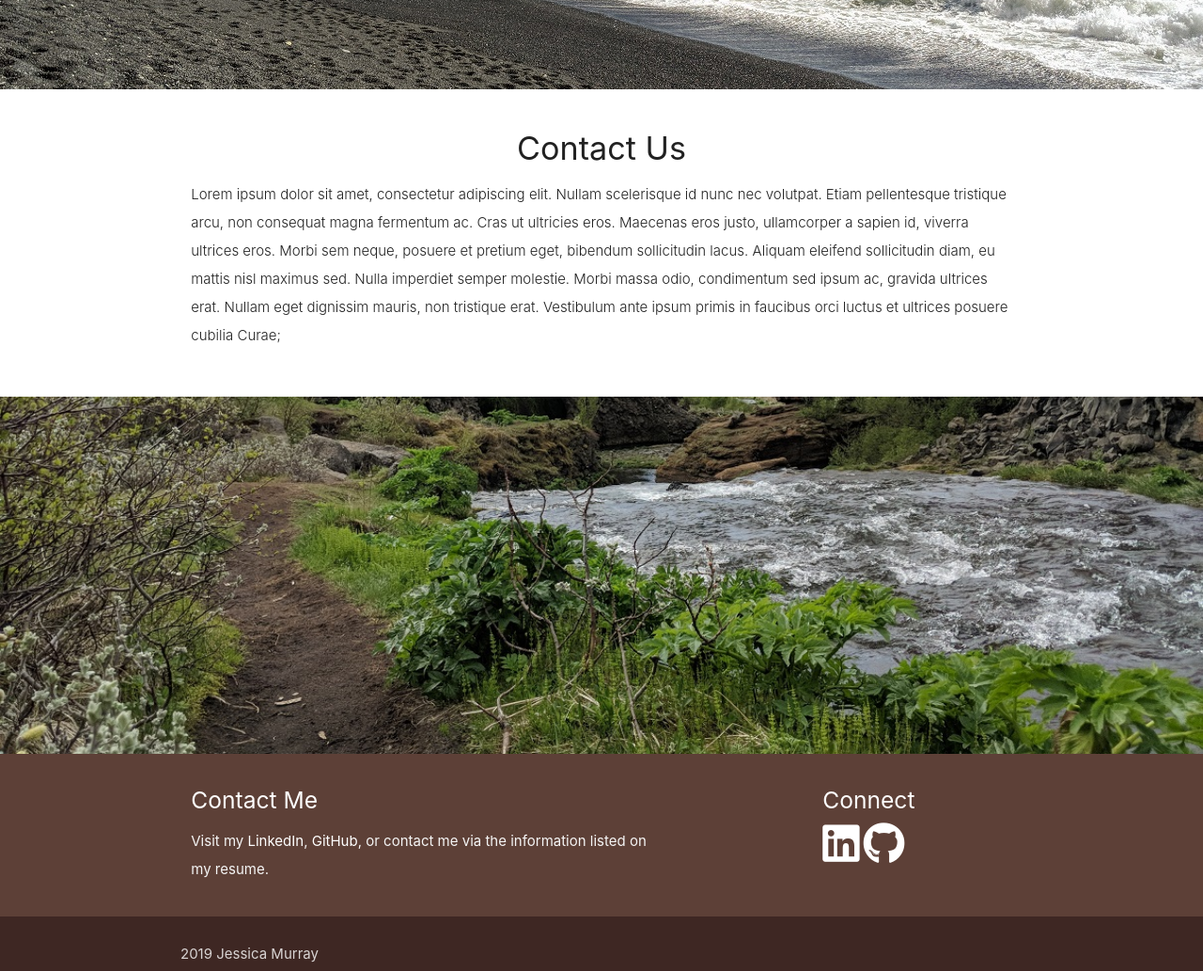
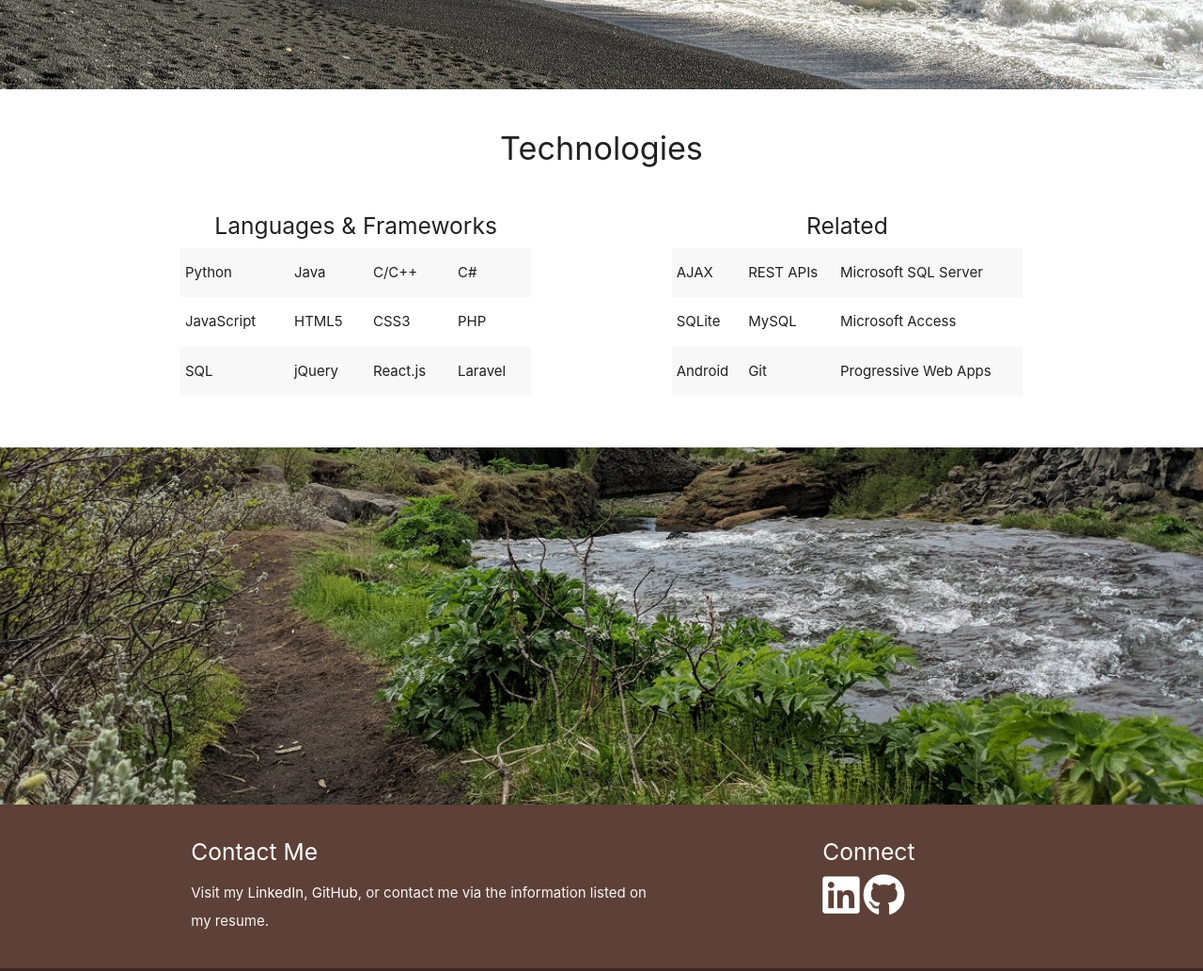
Before and after one commit to jesmur/jesmur.github.io, a plain HTML site: page index.html in a window 1280 px wide. Shown: the part 1180-2213 px from the top of the page at 94% size. Drawn offline with nearby package versions, Linux system fonts and the light colour scheme.

Commit message:
technologies

```diff
--- a/css/style.css
+++ b/css/style.css
@@ -63,3 +63,7 @@ footer.page-footer {
 #me{
     border-radius: 50%;
 }
+
+.tech{
+    padding-right: 50px;
+}
--- a/index.html
+++ b/index.html
@@ -67,10 +67,83 @@
       <div class="row">
         <div class="col s12 center">
           <h3><i class="mdi-content-send brown-text"></i></h3>
-          <h4>Contact Us</h4>
-          <p class="left-align light">Lorem ipsum dolor sit amet, consectetur adipiscing elit. Nullam scelerisque id nunc nec volutpat. Etiam pellentesque tristique arcu, non consequat magna fermentum ac. Cras ut ultricies eros. Maecenas eros justo, ullamcorper a sapien id, viverra ultrices eros. Morbi sem neque, posuere et pretium eget, bibendum sollicitudin lacus. Aliquam eleifend sollicitudin diam, eu mattis nisl maximus sed. Nulla imperdiet semper molestie. Morbi massa odio, condimentum sed ipsum ac, gravida ultrices erat. Nullam eget dignissim mauris, non tristique erat. Vestibulum ante ipsum primis in faucibus orci luctus et ultrices posuere cubilia Curae;</p>
+          <h4>Technologies</h4>
         </div>
       </div>
+
+        <div class="row">
+            <div class="col s5 center">
+              <h5>Languages & Frameworks</h5>
+                <div class="row">
+                    <!-- <div class="col s6 center">
+                        <ul class="collection">
+                            <li class="collection-item">Python</li>
+                            <li class="collection-item">Java</li>
+                            <li class="collection-item">C/C++</li>
+                            <li class="collection-item">SQL</li>
+                            <li class="collection-item">HTML5</li>
+                        </ul>
+                    </div>
+                    <div class="col s6 center">
+                        <ul class="collection">
+                            <li class="collection-item">JavaScript</li>
+                            <li class="collection-item">PHP</li>
+                            <li class="collection-item">C#</li>
+                            <li class="collection-item">Transact-SQL</li>
+                            <li class="collection-item">CSS3</li>
+                        </ul>
+                    </div> -->
+                    <table class="striped">
+                        <tbody>
+                            <tr>
+                                <td>Python</td>
+                                <td>Java</td>
+                                <td>C/C++</td>
+                                <td>C#</td>
+                            </tr>
+                            <tr>
+                                <td>JavaScript</td>
+                                <td>HTML5</td>
+                                <td>CSS3</td>
+                                <td>PHP</td>
+                            </tr>
+                            <tr>
+                                <td>SQL</td>
+                                <td>jQuery</td>
+                                <td>React.js</td>
+                                <td>Laravel</td>
+                            </tr>
+                        </tbody>
+                    </table>
+                </div>
+            </div>
+            <div class="col s2 center">
+            </div>
+            <div class="col s5 center">
+                    <h5>Related</h5>
+                      <div class="row">
+                          <table class="striped">
+                            <tbody>
+                                <tr>
+                                    <td>AJAX</td>
+                                    <td>REST APIs</td>
+                                    <td>Microsoft SQL Server</td>
+                                </tr>
+                                <tr>
+                                    <td>SQLite</td>
+                                    <td>MySQL</td>
+                                    <td>Microsoft Access</td>
+                                </tr>
+                                <tr>
+                                    <td>Android</td>
+                                    <td>Git</td>
+                                    <td>Progressive Web Apps</td>
+                                </tr>
+                            </tbody>
+                          </table>
+                      </div>
+                  </div>
+        </div>
 
     </div>
   </div>
```
